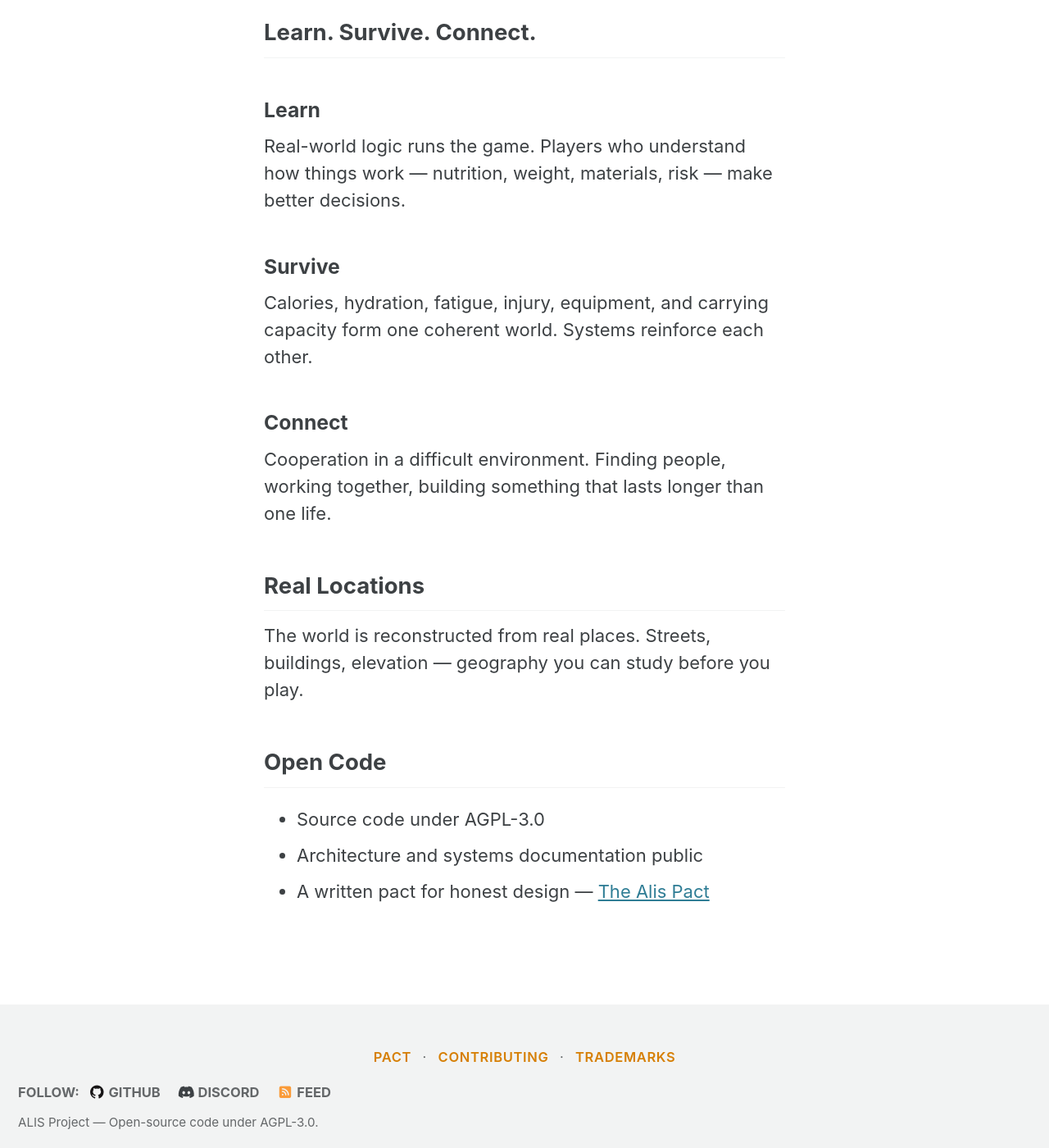
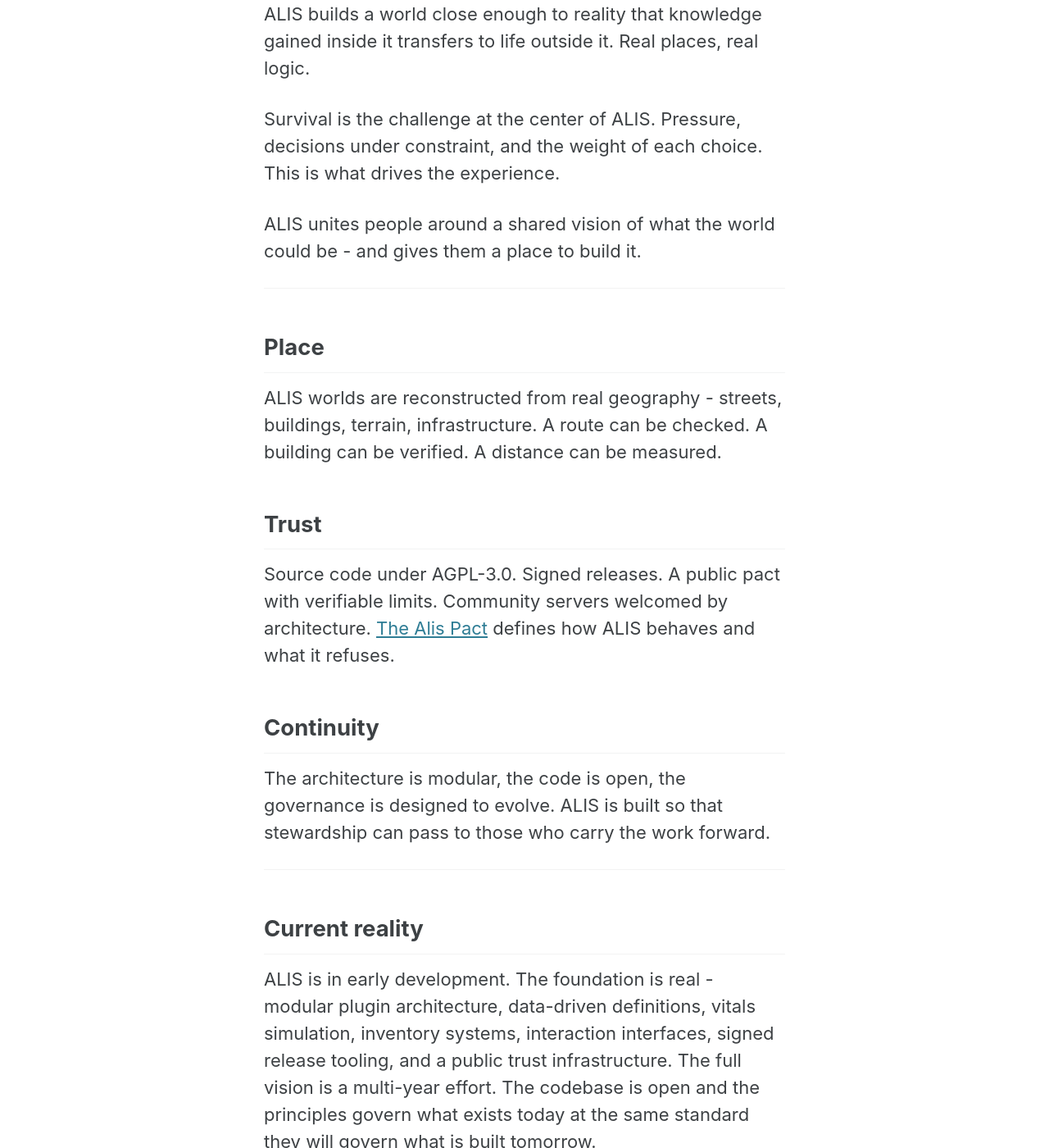
Before and after one commit to fallintodusk/fallintodusk.github.io, a Jekyll site: the page built from _pages/vision.md, in a window 1280 px wide and 1400 px high, scrolled down 310 px. Shown: the whole window at 82% size. Built offline with Jekyll 4.4.1, drawn with Linux system fonts in a browser that asks for light colours; cached includes are drawn as plain includes; some of the changed text lies outside the part shown.

Commit message:
docs(vision): Restructure and enhance project vision documentation
Completely rewrote the vision.md file with improved structure and content. The new version better articulates ALIS's core philosophy about transferring in-game knowledge to real life, emphasizes the importance of real-world geography, expands on the trust and continuity aspects of the project, and provides a more honest assessment of the current development status. The document now follows a more logical flow with clear sections on Place, Trust, Continuity, and Current reality.

```diff
--- a/_pages/vision.md
+++ b/_pages/vision.md
@@ -6,28 +6,30 @@ layout: single
 
 # Vision
 
-ALIS is a post-apocalyptic survival game where what you know matters as much as what you carry.
-
 ## Learn. Survive. Connect.
 
-### Learn
+ALIS builds a world close enough to reality that knowledge gained inside it transfers to life outside it. Real places, real logic.
 
-Real-world logic runs the game. Players who understand how things work — nutrition, weight, materials, risk — make better decisions.
+Survival is the challenge at the center of ALIS. Pressure, decisions under constraint, and the weight of each choice. This is what drives the experience.
 
-### Survive
+ALIS unites people around a shared vision of what the world could be - and gives them a place to build it.
 
-Calories, hydration, fatigue, injury, equipment, and carrying capacity form one coherent world. Systems reinforce each other.
+---
 
-### Connect
+## Place
 
-Cooperation in a difficult environment. Finding people, working together, building something that lasts longer than one life.
+ALIS worlds are reconstructed from real geography - streets, buildings, terrain, infrastructure. A route can be checked. A building can be verified. A distance can be measured.
 
-## Real Locations
+## Trust
 
-The world is reconstructed from real places. Streets, buildings, elevation — geography you can study before you play.
+Source code under AGPL-3.0. Signed releases. A public pact with verifiable limits. Community servers welcomed by architecture. [The Alis Pact](/pact/) defines how ALIS behaves and what it refuses.
 
-## Open Code
+## Continuity
 
-- Source code under AGPL-3.0
-- Architecture and systems documentation public
-- A written pact for honest design — [The Alis Pact](/pact/)
+The architecture is modular, the code is open, the governance is designed to evolve. ALIS is built so that stewardship can pass to those who carry the work forward.
+
+---
+
+## Current reality
+
+ALIS is in early development. The foundation is real - modular plugin architecture, data-driven definitions, vitals simulation, inventory systems, interaction interfaces, signed release tooling, and a public trust infrastructure. The full vision is a multi-year effort. The codebase is open and the principles govern what exists today at the same standard they will govern what is built tomorrow.
```
